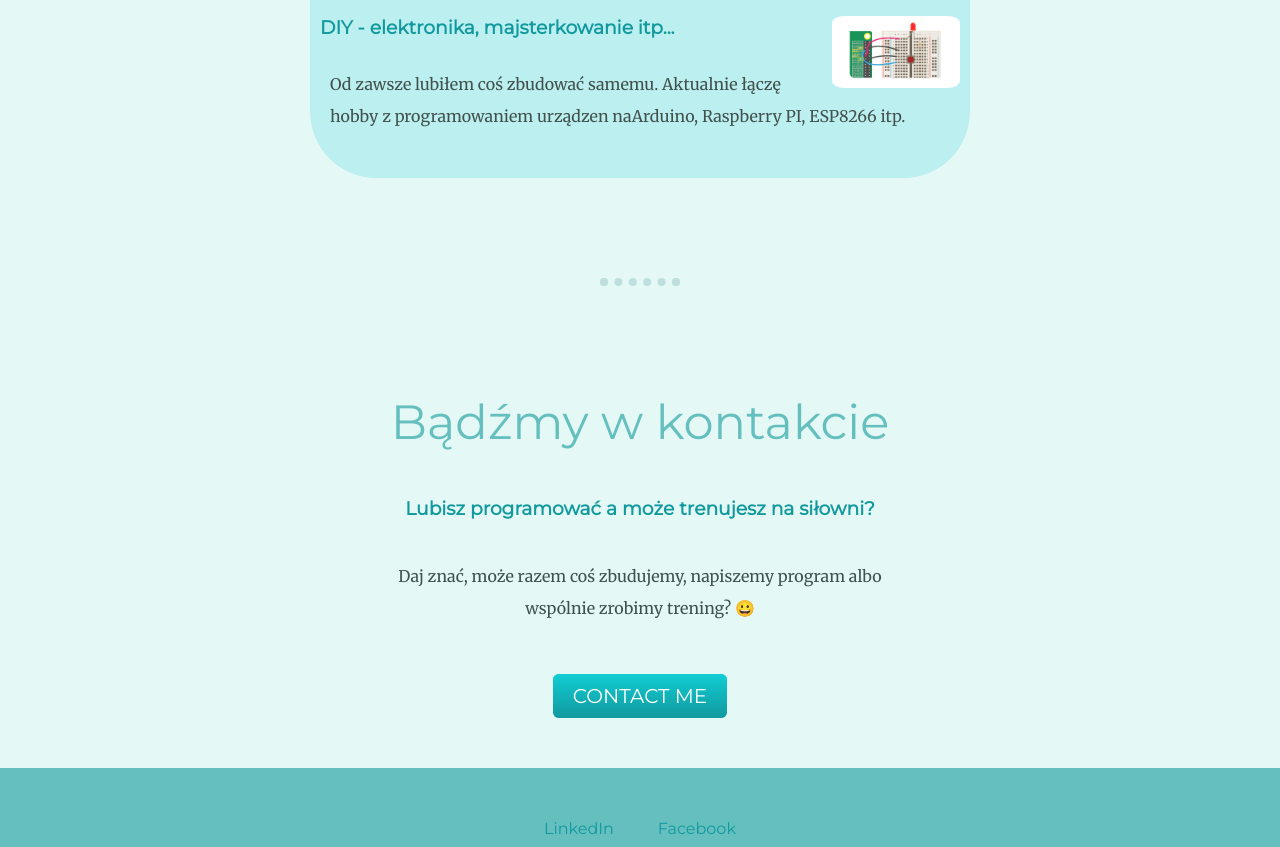
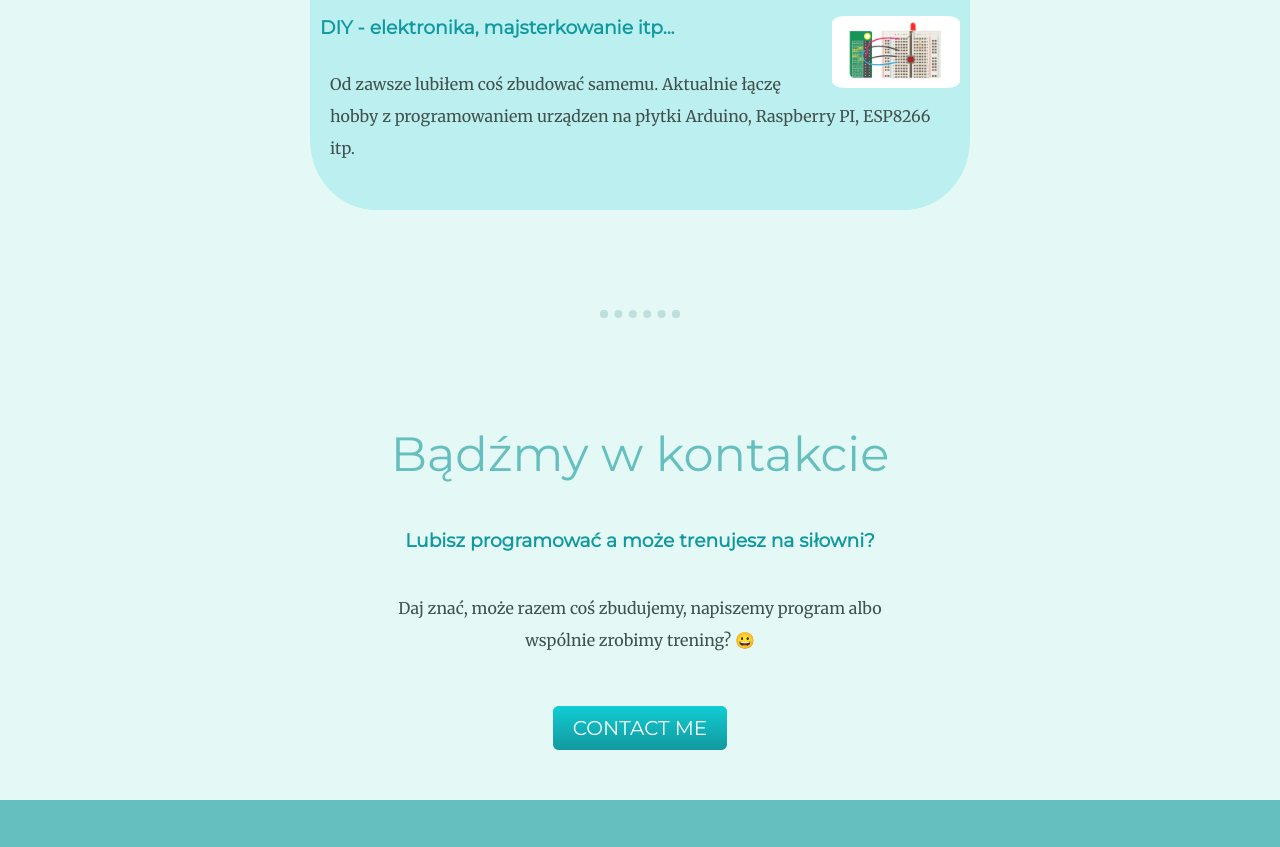
Before and after one commit to MirekKrenc/PersonalSite, a plain HTML site: page index.html in a window 1280 px wide. Shown: the part 3326-4173 px from the top of the page. Drawn offline with Linux system fonts and the light colour scheme.

Commit message:
Poprawka literowki w index.html

```diff
--- a/index.html
+++ b/index.html
@@ -58,7 +58,7 @@
       <div class="hobbies-row">
         <img class="diy-gif" src="images/rpi.gif" alt="diy-gif">
         <h3>DIY - elektronika, majsterkowanie itp...</h3>
-        <p class="DYI-traing-description">Od zawsze lubiłem coś zbudować samemu. Aktualnie łączę hobby z programowaniem urządzen naArduino, Raspberry PI, ESP8266 itp.</p>
+        <p class="DYI-traing-description">Od zawsze lubiłem coś zbudować samemu. Aktualnie łączę hobby z programowaniem urządzen na płytki Arduino, Raspberry PI, ESP8266 itp.</p>
       </div>
     </div>
     <hr>
```
